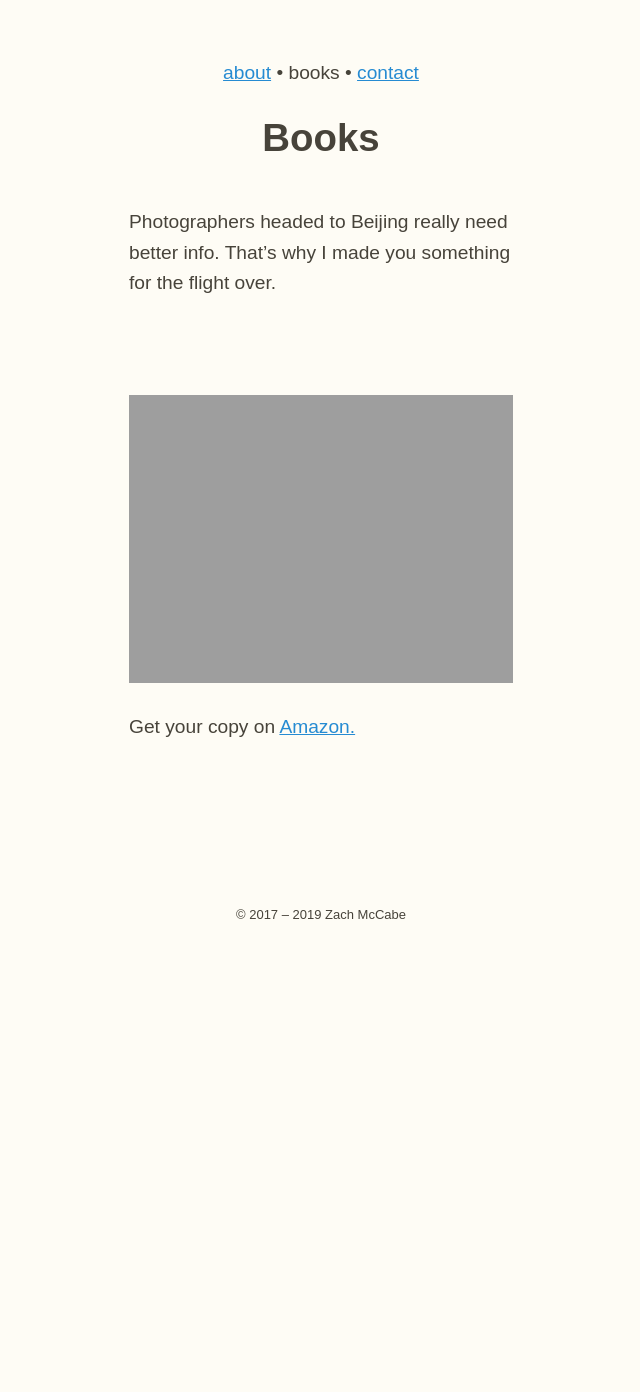
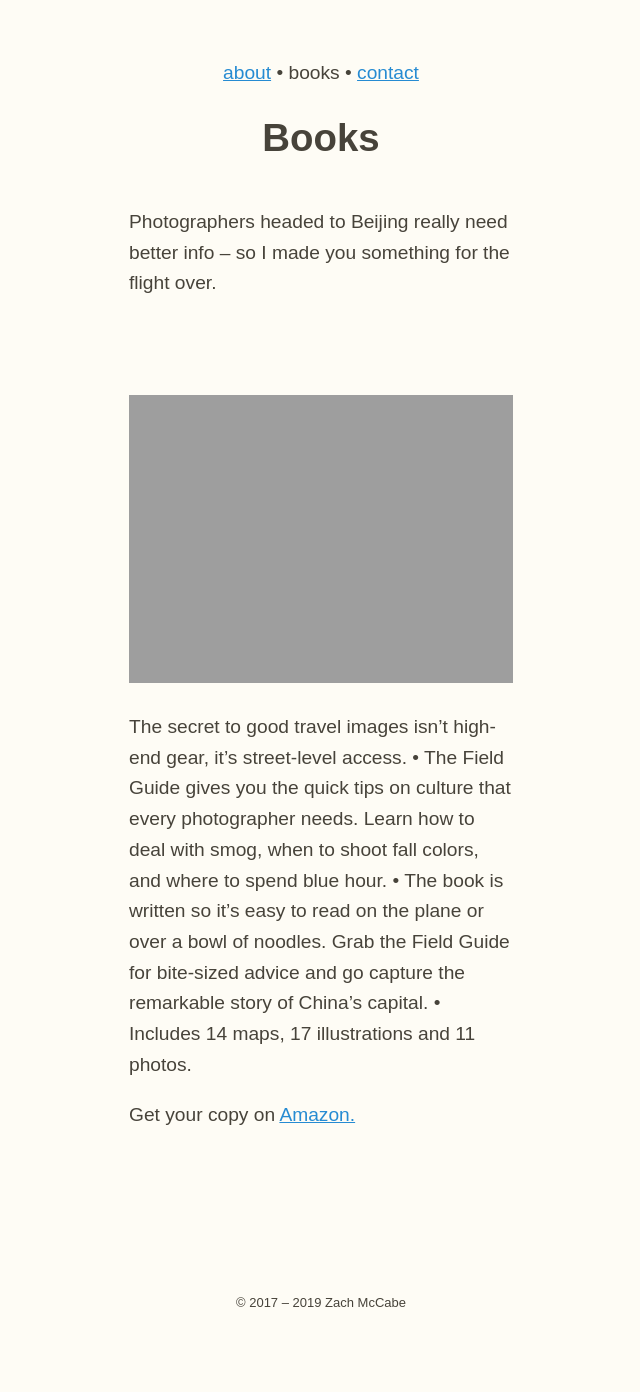
Before and after one commit to zachmccabe/zachmccabe.github.io, a Jekyll site: the page built from books.md, in a window 1280 px wide. Shown: the whole page, without its empty margins (319-959 px from the left). Built offline with Jekyll 4.4.1, drawn with Linux system fonts in a browser that asks for light colours; before the commit the page ends 1004 px from its top, so only the background shows below that.

Commit message:
Update books.md

```diff
--- a/books.md
+++ b/books.md
@@ -8,10 +8,12 @@ description: Books
 
 
 
-Photographers headed to Beijing really need better info. That's why I made you something for the flight over.
+Photographers headed to Beijing really need better info -- so I made you something for the flight over.
 
 <div style="margin-top:5em">
 <p><img src="https://www.zachmccabe.com/beijing/assets/viz/proof/photographers-field-guide-beijing-500.png" alt="Cover image from The Photographers Field Guide to Beijing" /></p>
 </div>
 
-Get your copy on [Amazon.](https://www.amazon.com/Photographers-Field-Guide-Beijing-McCabe-ebook/dp/B072FVKP45/)
+The secret to good travel images isn't high-end gear, it's street-level access. • The Field Guide gives you the quick tips on culture that every photographer needs. Learn how to deal with smog, when to shoot fall colors, and where to spend blue hour. • The book is written so it's easy to read on the plane or over a bowl of noodles. Grab the Field Guide for bite-sized advice and go capture the remarkable story of China's capital. • Includes 14 maps, 17 illustrations and 11 photos.
+
+Get your copy on [Amazon.](https://read.amazon.com/kp/embed?asin=B072FVKP45)
```
